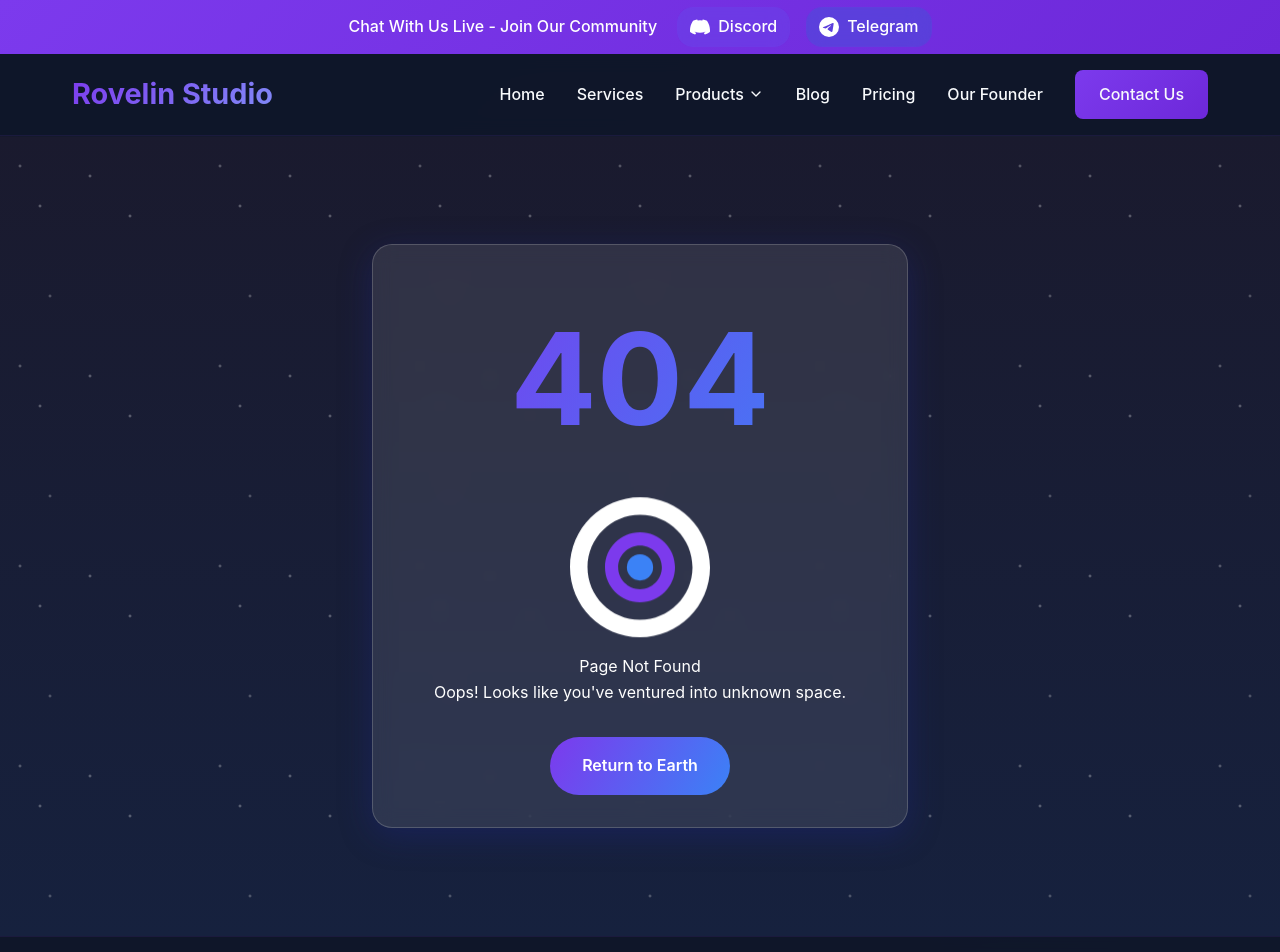
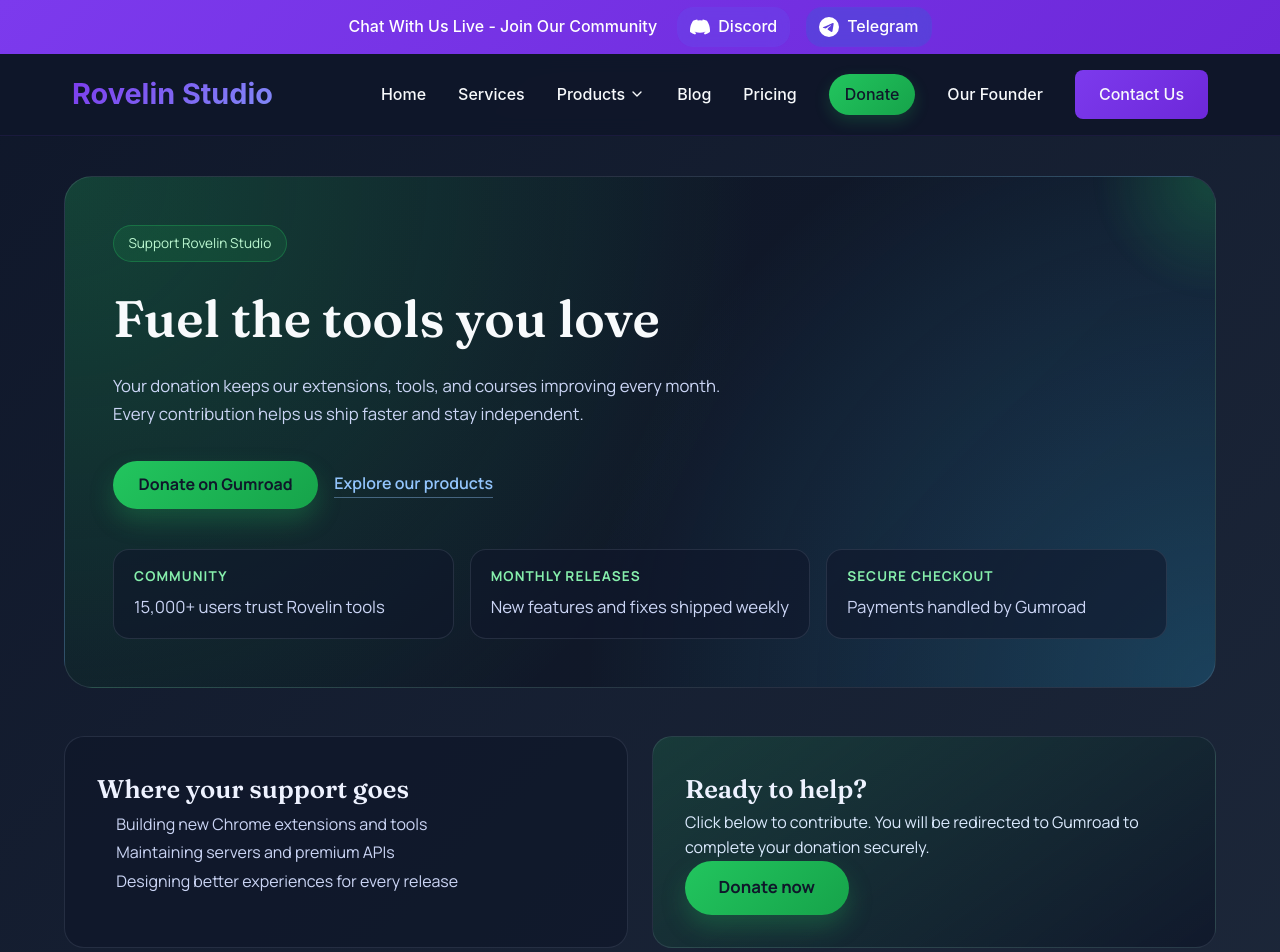
Before and after one commit to hritik7742/rovelin-next-js, a Next.js app: page /donation in a window 1280 px wide. Before the commit this address had no page. Shown: the top 952 px of the page. Built offline with nearby package versions, Linux system fonts and the light colour scheme; a web font is replaced by a local one.

Commit message:
Add donation page and links

```diff
--- a/src/app/Our-products/products.css
+++ b/src/app/Our-products/products.css
@@ -39,6 +39,35 @@
   max-width: 500px;
   margin: 0 auto 1rem;
   line-height: 1.5;
+}
+
+.donation-cta {
+  display: flex;
+  justify-content: center;
+  margin: 0 0 1rem;
+}
+
+.donation-button {
+  display: inline-flex;
+  align-items: center;
+  justify-content: center;
+  background: linear-gradient(135deg, #22c55e, #16a34a);
+  color: #0f172a;
+  font-weight: 700;
+  padding: 0.45rem 1.2rem;
+  border-radius: 999px;
+  text-decoration: none;
+  border: 1px solid rgba(34, 197, 94, 0.4);
+  box-shadow: 0 8px 18px rgba(34, 197, 94, 0.18);
+  font-size: 0.9rem;
+  letter-spacing: 0.02em;
+  transition: transform 0.2s, box-shadow 0.2s, filter 0.2s;
+}
+
+.donation-button:hover {
+  transform: translateY(-1px);
+  box-shadow: 0 12px 24px rgba(34, 197, 94, 0.25);
+  filter: brightness(1.05);
 }
 
 .user-count-badge {
--- /dev/null
+++ b/src/app/donate/page.tsx
@@ -0,0 +1,5 @@
+import { redirect } from 'next/navigation';
+
+export default function DonatePage() {
+  redirect('/donation');
+}
--- /dev/null
+++ b/src/app/donation/donation.css
@@ -0,0 +1,177 @@
+@import url('https://fonts.googleapis.com/css2?family=Fraunces:wght@600;700&family=Manrope:wght@400;600;700&display=swap');
+
+.donation-page {
+  max-width: 1200px;
+  margin: 0 auto;
+  padding: 2.5rem 1.5rem 4rem;
+  color: #eef2ff;
+  font-family: "Manrope", "Segoe UI", sans-serif;
+}
+
+.donation-hero {
+  position: relative;
+  border-radius: 28px;
+  padding: 3rem;
+  background: radial-gradient(circle at top left, rgba(34, 197, 94, 0.25), transparent 55%),
+    radial-gradient(circle at bottom right, rgba(56, 189, 248, 0.25), transparent 50%),
+    linear-gradient(135deg, rgba(15, 23, 42, 0.9), rgba(17, 24, 39, 0.95));
+  border: 1px solid rgba(148, 163, 184, 0.18);
+  overflow: hidden;
+}
+
+.donation-hero::after {
+  content: "";
+  position: absolute;
+  top: -120px;
+  right: -120px;
+  width: 240px;
+  height: 240px;
+  background: radial-gradient(circle, rgba(34, 197, 94, 0.25), transparent 70%);
+  filter: blur(6px);
+  pointer-events: none;
+}
+
+.donation-hero-inner {
+  position: relative;
+  z-index: 2;
+}
+
+.donation-badge {
+  display: inline-flex;
+  align-items: center;
+  gap: 0.5rem;
+  padding: 0.4rem 0.9rem;
+  border-radius: 999px;
+  background: rgba(34, 197, 94, 0.12);
+  border: 1px solid rgba(34, 197, 94, 0.3);
+  font-size: 0.85rem;
+  color: #bbf7d0;
+}
+
+.donation-hero h1 {
+  margin: 1rem 0 0.75rem;
+  font-family: "Fraunces", "Georgia", serif;
+  font-size: clamp(2.2rem, 4vw, 3.4rem);
+  color: #f8fafc;
+}
+
+.donation-hero p {
+  max-width: 640px;
+  color: #cbd5f5;
+  font-size: 1.05rem;
+  line-height: 1.7;
+}
+
+.donation-actions {
+  display: flex;
+  flex-wrap: wrap;
+  gap: 1rem;
+  margin-top: 2rem;
+  align-items: center;
+}
+
+.donation-cta {
+  display: inline-flex;
+  align-items: center;
+  justify-content: center;
+  background: linear-gradient(135deg, #22c55e, #16a34a);
+  color: #0f172a;
+  font-weight: 700;
+  padding: 0.7rem 1.6rem;
+  border-radius: 999px;
+  text-decoration: none;
+  box-shadow: 0 12px 24px rgba(34, 197, 94, 0.25);
+  transition: transform 0.2s ease, box-shadow 0.2s ease, filter 0.2s ease;
+}
+
+.donation-cta:hover {
+  transform: translateY(-2px);
+  box-shadow: 0 16px 28px rgba(34, 197, 94, 0.3);
+  filter: brightness(1.04);
+}
+
+.donation-cta.large {
+  width: fit-content;
+  padding: 0.85rem 2.1rem;
+  font-size: 1.05rem;
+}
+
+.donation-secondary {
+  color: #93c5fd;
+  text-decoration: none;
+  font-weight: 600;
+  border-bottom: 1px solid rgba(147, 197, 253, 0.4);
+}
+
+.donation-secondary:hover {
+  color: #bfdbfe;
+}
+
+.donation-proof {
+  margin-top: 2.5rem;
+  display: grid;
+  grid-template-columns: repeat(auto-fit, minmax(200px, 1fr));
+  gap: 1rem;
+}
+
+.proof-card {
+  padding: 1rem 1.25rem;
+  border-radius: 16px;
+  background: rgba(15, 23, 42, 0.6);
+  border: 1px solid rgba(148, 163, 184, 0.16);
+}
+
+.proof-label {
+  display: block;
+  color: #86efac;
+  font-weight: 700;
+  font-size: 0.85rem;
+  margin-bottom: 0.35rem;
+  text-transform: uppercase;
+  letter-spacing: 0.08em;
+}
+
+.donation-grid {
+  margin-top: 3rem;
+  display: grid;
+  grid-template-columns: repeat(auto-fit, minmax(280px, 1fr));
+  gap: 1.5rem;
+}
+
+.donation-panel {
+  padding: 2rem;
+  border-radius: 20px;
+  background: rgba(15, 23, 42, 0.75);
+  border: 1px solid rgba(148, 163, 184, 0.16);
+}
+
+.donation-panel h2 {
+  font-family: "Fraunces", "Georgia", serif;
+  margin-top: 0;
+  font-size: 1.6rem;
+}
+
+.donation-panel ul {
+  padding-left: 1.2rem;
+  line-height: 1.8;
+  color: #cbd5f5;
+}
+
+.donation-panel.accent {
+  background: linear-gradient(145deg, rgba(34, 197, 94, 0.16), rgba(15, 23, 42, 0.85));
+}
+
+.donation-panel.accent p {
+  color: #dbeafe;
+}
+
+@media (max-width: 720px) {
+  .donation-hero {
+    padding: 2.2rem 1.6rem;
+  }
+
+  .donation-actions {
+    flex-direction: column;
+    align-items: flex-start;
+  }
+}
--- /dev/null
+++ b/src/app/donation/page.tsx
@@ -0,0 +1,71 @@
+import './donation.css';
+
+export default function DonationPage() {
+  return (
+    <div className="donation-page">
+      <section className="donation-hero">
+        <div className="donation-hero-inner">
+          <span className="donation-badge">Support Rovelin Studio</span>
+          <h1>Fuel the tools you love</h1>
+          <p>
+            Your donation keeps our extensions, tools, and courses improving every month.
+            Every contribution helps us ship faster and stay independent.
+          </p>
+          <div className="donation-actions">
+            <a
+              className="donation-cta"
+              href="https://hritikkumarkota.gumroad.com/l/donations"
+              target="_blank"
+              rel="noopener noreferrer"
+            >
+              Donate on Gumroad
+            </a>
+            <a className="donation-secondary" href="/Our-products">
+              Explore our products
+            </a>
+          </div>
+          <div className="donation-proof">
+            <div className="proof-card">
+              <span className="proof-label">Community</span>
+              <p>15,000+ users trust Rovelin tools</p>
+            </div>
+            <div className="proof-card">
+              <span className="proof-label">Monthly releases</span>
+              <p>New features and fixes shipped weekly</p>
+            </div>
+            <div className="proof-card">
+              <span className="proof-label">Secure checkout</span>
+              <p>Payments handled by Gumroad</p>
+            </div>
+          </div>
+        </div>
+      </section>
+
+      <section className="donation-grid">
+        <div className="donation-panel">
+          <h2>Where your support goes</h2>
+          <ul>
+            <li>Building new Chrome extensions and tools</li>
+            <li>Maintaining servers and premium APIs</li>
+            <li>Designing better experiences for every release</li>
+          </ul>
+        </div>
+        <div className="donation-panel accent">
+          <h2>Ready to help?</h2>
+          <p>
+            Click below to contribute. You will be redirected to Gumroad to complete
+            your donation securely.
+          </p>
+          <a
+            className="donation-cta large"
+            href="https://hritikkumarkota.gumroad.com/l/donations"
+            target="_blank"
+            rel="noopener noreferrer"
+          >
+            Donate now
+          </a>
+        </div>
+      </section>
+    </div>
+  );
+}
--- a/src/app/globals.css
+++ b/src/app/globals.css
@@ -343,6 +343,21 @@
 
 .nav-links a:hover {
   color: var(--accent-color);
+}
+
+.nav-donation {
+  padding: 0.5rem 1rem;
+  border-radius: 999px;
+  background: linear-gradient(135deg, #22c55e, #16a34a);
+  color: #0f172a !important;
+  font-weight: 700;
+  box-shadow: 0 6px 16px rgba(34, 197, 94, 0.2);
+}
+
+.nav-donation:hover {
+  color: #0f172a !important;
+  transform: translateY(-1px);
+  box-shadow: 0 8px 20px rgba(34, 197, 94, 0.28);
 }
 
 .nav-cta {
--- a/src/components/Navbar.tsx
+++ b/src/components/Navbar.tsx
@@ -85,6 +85,7 @@
           </div>
           <Link href="/blog">Blog</Link>
           <Link href="/pricing">Pricing</Link>
+          <Link href="/donation" className="nav-donation">Donate</Link>
           <Link href="/founder">Our Founder</Link>
           <Link href="/contact" className="nav-cta">Contact Us</Link>
         </div>
@@ -99,6 +100,9 @@
               <Link href="/tools" onClick={() => setIsOpen(false)}>Free Tools</Link>
               <Link href="/blog" onClick={() => setIsOpen(false)}>Blog</Link>
               <Link href="/pricing" onClick={() => setIsOpen(false)}>Pricing</Link>
+              <Link href="/donation" onClick={() => setIsOpen(false)} className="nav-donation">
+                Donate
+              </Link>
               <Link href="/founder" onClick={() => setIsOpen(false)}>Our Founder</Link>
               <Link href="/contact" onClick={() => setIsOpen(false)} className="nav-cta">
                 Contact Us
```
Also changed, not shown: src/app/Our-products/page.tsx (+10 -0 lines).
